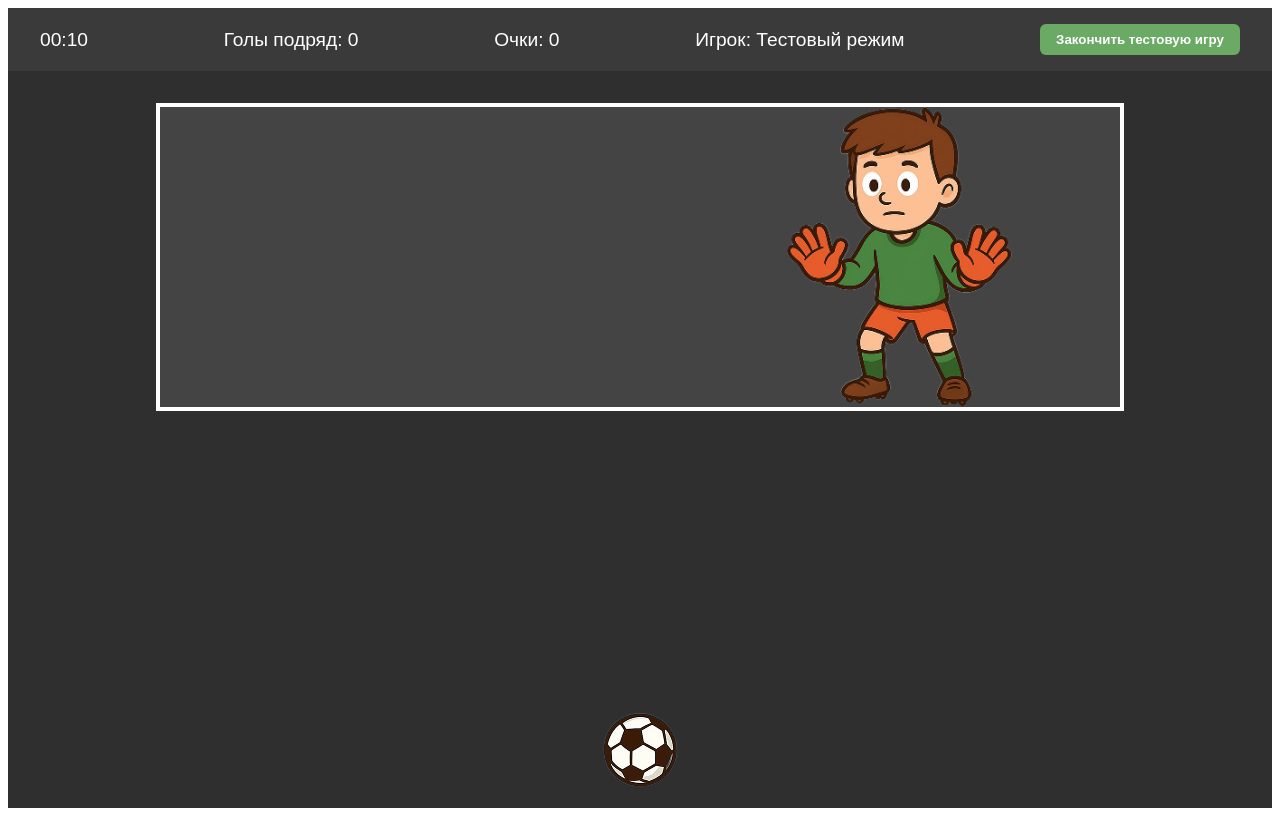
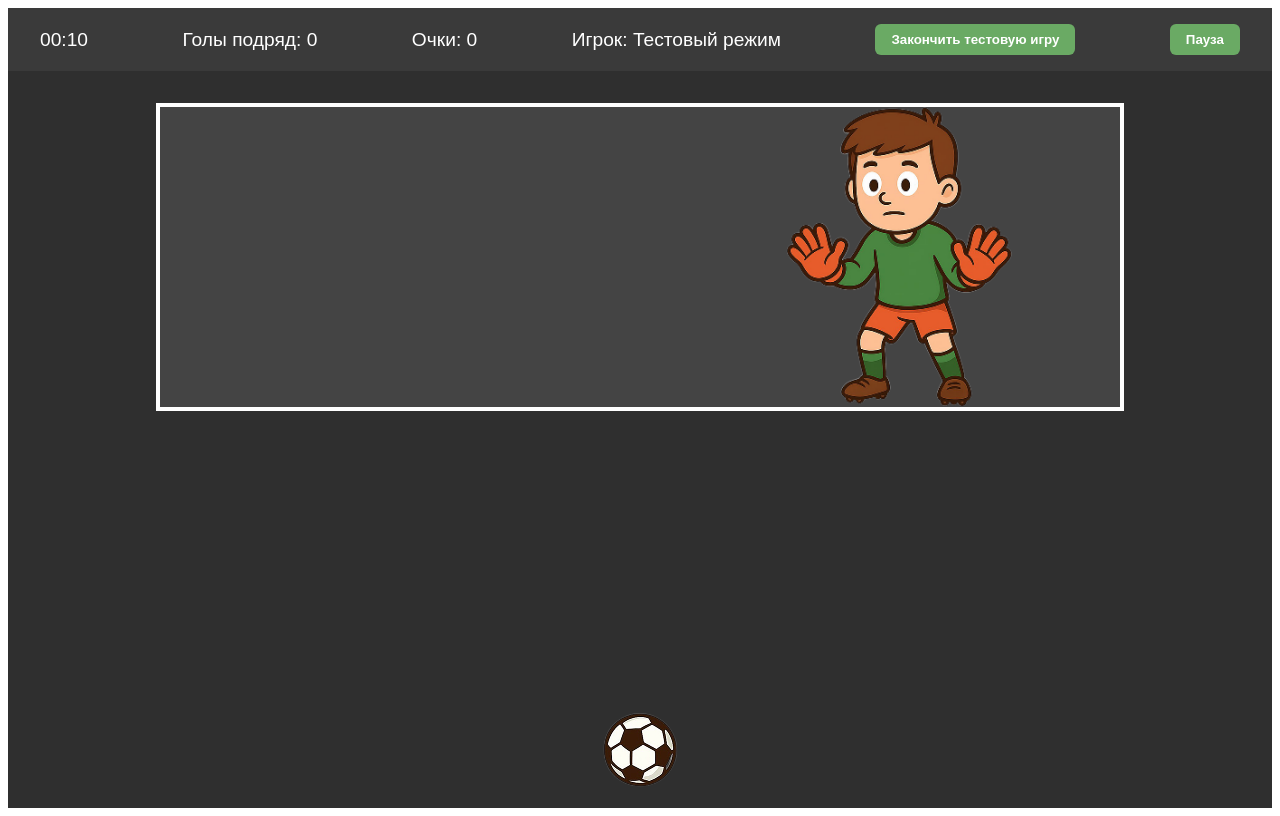
Before and after one commit to SusaNooo16/Penalty, a Vue app: page / in a window 1280 px wide. Both pictures are taken after typing "Sample" into the empty fields and a click on the button 754 px from the left and 532 px from the top of the page. Built offline with nearby package versions, Linux system fonts and the light colour scheme; the HTML template or start-up script is replaced by a standard one.

Commit message:
Реализовал кнопку паузы

```diff
--- a/src/components/GameScreen.vue
+++ b/src/components/GameScreen.vue
@@ -9,6 +9,7 @@ const GAME_STATES = {
   goal: 'goal',
   catch: 'catch',
   miss: 'miss',
+  pause: 'pause',
 }
 
 const props = defineProps({
@@ -54,6 +55,9 @@ const isCatch = computed(() => {
 })
 const isMiss = computed(() => {
   return gameState.value === GAME_STATES.miss
+})
+const isPause = computed(() => {
+  return gameState.value === GAME_STATES.pause
 })
 
 function handleClickBall() {
@@ -178,14 +182,7 @@ onMounted(() => {
   keeperWidth = goalkeeperRef.value.clientWidth
   animationFrameId = requestAnimationFrame(animateGoalkeeper)
 
-  if (!props.isTestMode) {
-    timerInterval.value = setInterval(() => {
-      if (timeLeft.value <= 0) {
-        handleEndGame()
-      }
-      timeLeft.value = timeLeft.value - 1
-    }, 1000)
-  }
+  startTimer()
 })
 
 function animateGoalkeeper(timestamp) {
@@ -216,6 +213,7 @@ const flightTimeMS = computed(() => {
   const PART_POWER = 2000
   return BASE_TIME + +((PART_POWER * (100 - powerValue.value)) / 100).toFixed(2)
 })
+
 const flightTime = computed(() => {
   return `${flightTimeMS.value / 1000}s`
 })
@@ -250,6 +248,35 @@ function stopPowerSelection() {
 
   flyBall()
 }
+
+function startTimer() {
+  if (!props.isTestMode) {
+    timerInterval.value = setInterval(() => {
+      if (timeLeft.value <= 0) {
+        handleEndGame()
+      }
+      timeLeft.value = timeLeft.value - 1
+    }, 1000)
+  }
+}
+
+function handlePauseClick() {
+  if (isPause.value) {
+    continueGame()
+  } else if (isStart.value) {
+    pauseGame()
+  }
+}
+function pauseGame() {
+  gameState.value = GAME_STATES.pause
+  stopGoalkeeperAnimation()
+  clearInterval(timerInterval.value)
+}
+function continueGame() {
+  gameState.value = GAME_STATES.start
+  animationFrameId = requestAnimationFrame(animateGoalkeeper)
+  startTimer()
+}
 </script>
 
 <template>
@@ -261,6 +288,10 @@ function stopPowerSelection() {
       <div class="player-name">Игрок: {{ displayName }}</div>
       <button v-if="isTestMode" class="continue-btn" @click="handleEndGame">
         Закончить тестовую игру
+      </button>
+      <button class="pause-btn" @click="handlePauseClick" :disabled="!isStart && !isPause">
+        <template v-if="!isPause"> Пауза </template>
+        <template v-else> Продолжить </template>
       </button>
     </header>
 
@@ -372,6 +403,21 @@ function stopPowerSelection() {
   border-radius: 6px;
   cursor: pointer;
   font-weight: bold;
+}
+
+.pause-btn {
+  padding: 0.5rem 1rem;
+  background-color: #6aaa64;
+  color: white;
+  border: none;
+  border-radius: 6px;
+  cursor: pointer;
+  font-weight: bold;
+}
+
+.pause-btn:disabled {
+  background-color: #888;
+  cursor: not-allowed;
 }
 
 .game-field {
```
